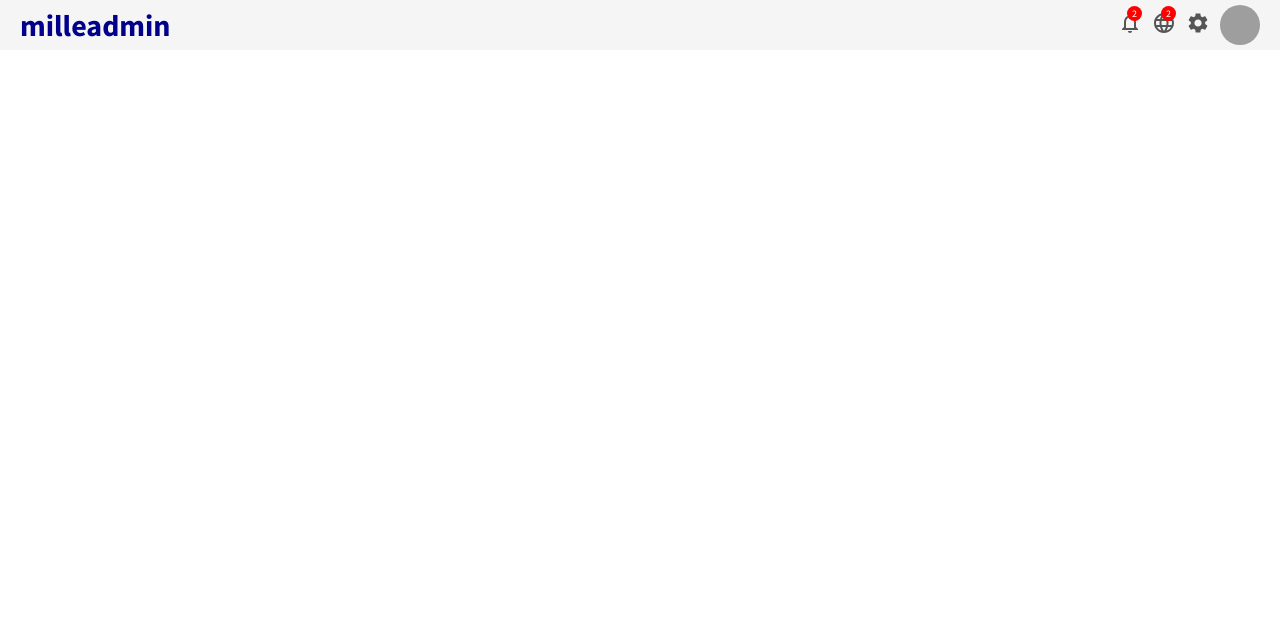
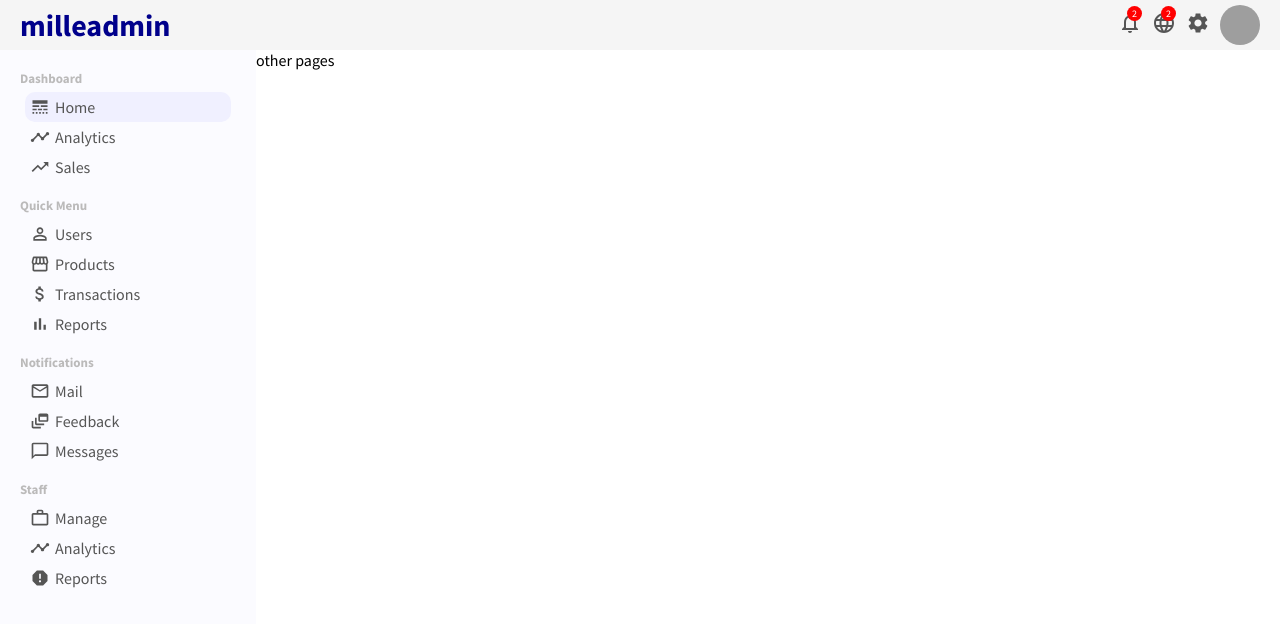
Before and after one commit to lavitzwind/react-admin-dashboard, a React (Create React App) app: page / in a window 1280 px wide. Shown: the top 624 px of the page. Built offline with nearby package versions, Linux system fonts and the light colour scheme; grey boxes are pictures that could not be loaded.

Commit message:
React sidebar menu component

```diff
--- a/package.json
+++ b/package.json
@@ -10,6 +10,7 @@
     "@testing-library/user-event": "^13.5.0",
     "react": "^17.0.2",
     "react-dom": "^17.0.2",
+    "react-router-dom": "^6.1.1",
     "react-scripts": "5.0.0",
     "recharts": "^2.1.8",
     "web-vitals": "^2.1.2"
--- /dev/null
+++ b/src/App.css
@@ -0,0 +1,8 @@
+.container {
+	display: flex;
+}
+
+.lol {
+	display: flex;
+	flex: 4;
+}
--- a/src/App.js
+++ b/src/App.js
@@ -1,9 +1,15 @@
+import Sidebar from "./components/sidebar/Sidebar";
 import Topbar from "./components/topbar/Topbar";
+import "./App.css";
 
 function App() {
 	return (
 		<div>
 			<Topbar />
+			<div className="container">
+				<Sidebar />
+				<div className="lol">other pages</div>
+			</div>
 		</div>
 	);
 }
--- /dev/null
+++ b/src/components/sidebar/Sidebar.jsx
@@ -0,0 +1,101 @@
+import "./sidebar.css";
+import {
+	LineStyle,
+	Timeline,
+	TrendingUp,
+	PermIdentity,
+	Storefront,
+	AttachMoney,
+	BarChart,
+	MailOutline,
+	DynamicFeed,
+	ChatBubbleOutline,
+	WorkOutline,
+	Report,
+} from "@material-ui/icons";
+
+const Sidebar = () => {
+	return (
+		<div className="sidebar">
+			<div className="sidebarWrapper">
+				<div className="sidebarMenu">
+					<h3 className="sidebarTitle">Dashboard</h3>
+					<ul className="sidebarList">
+						<li className="sidebarListItem active">
+							<LineStyle className="sidebarIcon" />
+							Home
+						</li>
+
+						<li className="sidebarListItem">
+							<Timeline className="sidebarIcon" />
+							Analytics
+						</li>
+						<li className="sidebarListItem">
+							<TrendingUp className="sidebarIcon" />
+							Sales
+						</li>
+					</ul>
+				</div>
+				<div className="sidebarMenu">
+					<h3 className="sidebarTitle">Quick Menu</h3>
+					<ul className="sidebarList">
+						<li className="sidebarListItem">
+							<PermIdentity className="sidebarIcon" />
+							Users
+						</li>
+
+						<li className="sidebarListItem">
+							<Storefront className="sidebarIcon" />
+							Products
+						</li>
+
+						<li className="sidebarListItem">
+							<AttachMoney className="sidebarIcon" />
+							Transactions
+						</li>
+						<li className="sidebarListItem">
+							<BarChart className="sidebarIcon" />
+							Reports
+						</li>
+					</ul>
+				</div>
+				<div className="sidebarMenu">
+					<h3 className="sidebarTitle">Notifications</h3>
+					<ul className="sidebarList">
+						<li className="sidebarListItem">
+							<MailOutline className="sidebarIcon" />
+							Mail
+						</li>
+						<li className="sidebarListItem">
+							<DynamicFeed className="sidebarIcon" />
+							Feedback
+						</li>
+						<li className="sidebarListItem">
+							<ChatBubbleOutline className="sidebarIcon" />
+							Messages
+						</li>
+					</ul>
+				</div>
+				<div className="sidebarMenu">
+					<h3 className="sidebarTitle">Staff</h3>
+					<ul className="sidebarList">
+						<li className="sidebarListItem">
+							<WorkOutline className="sidebarIcon" />
+							Manage
+						</li>
+						<li className="sidebarListItem">
+							<Timeline className="sidebarIcon" />
+							Analytics
+						</li>
+						<li className="sidebarListItem">
+							<Report className="sidebarIcon" />
+							Reports
+						</li>
+					</ul>
+				</div>
+			</div>
+		</div>
+	);
+};
+
+export default Sidebar;
--- /dev/null
+++ b/src/components/sidebar/sidebar.css
@@ -0,0 +1,44 @@
+.sidebar {
+	flex: 1;
+	height: calc(100vh - 50px);
+	background-color: rgb(251, 251, 255);
+	position: sticky;
+	top: 50px;
+}
+
+.sidebarWrapper {
+	padding: 20px;
+	color: #555;
+}
+
+.sidebarMenu {
+	margin-bottom: 10px;
+}
+
+.sidebarTitle {
+	font-size: 13px;
+	color: rgb(187, 186, 186);
+}
+
+.sidebarList {
+	list-style: none;
+	padding: 5px;
+}
+
+.sidebarListItem {
+	padding: 5px;
+	cursor: pointer;
+	display: flex;
+	align-items: center;
+	border-radius: 10px;
+}
+
+.sidebarListItem.active,
+.sidebarListItem:hover {
+	background-color: rgb(240, 240, 255);
+}
+
+.sidebarIcon {
+	margin-right: 5px;
+	font-size: 20px !important;
+}
```
Also changed, not shown: 1 other file (tests, documents, lock files or other folders).
